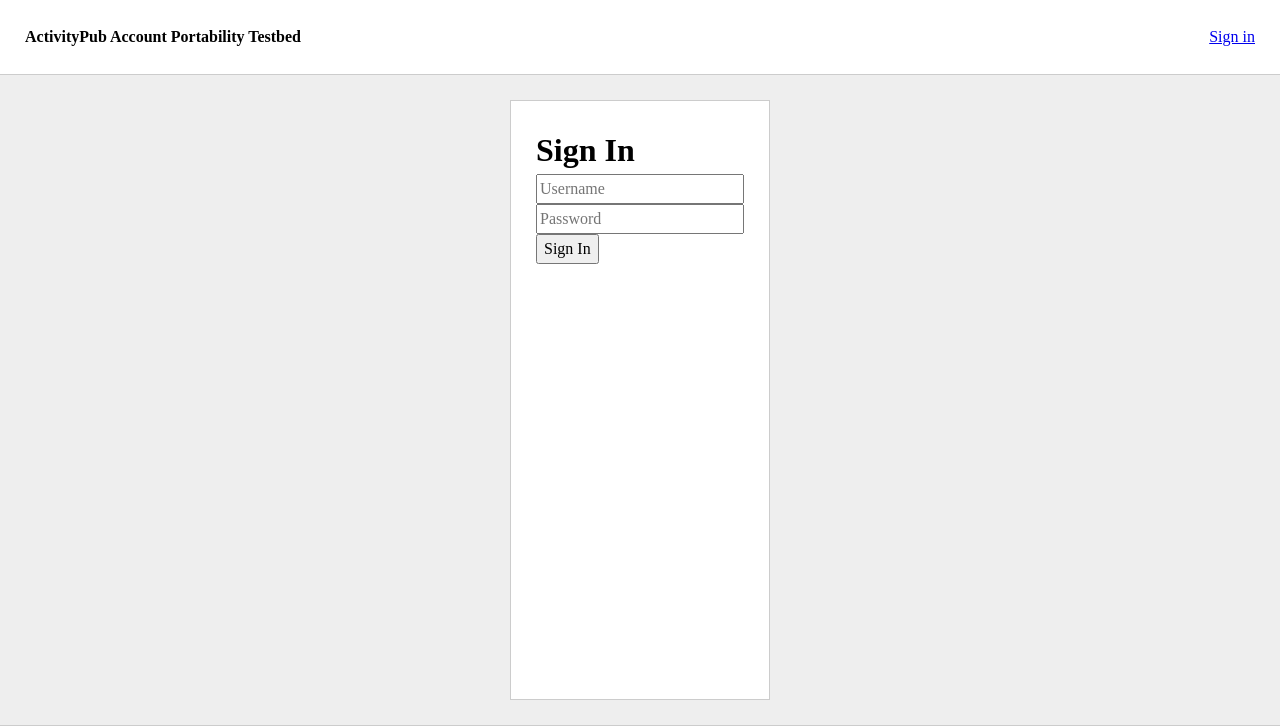
After one commit to dtinit/activity-pub-testbed, a Django app: page /login/ in a window 1280 px wide. The commit adds this page. Shown: the top 726 px of the page. Run offline with Django 5.2, Linux system fonts and the light colour scheme; style sheets or scripts are compiled from the project's sources; some libraries are stand-ins or nearby versions.

Commit message:
feat: Add basic mockup login page structure with form template

```diff
--- /dev/null
+++ b/testbed/core/forms.py
@@ -0,0 +1,17 @@
+from django import forms
+from django.contrib.auth.forms import AuthenticationForm
+
+
+class SecureAuthenticationForm(AuthenticationForm):
+    username = forms.CharField(
+        widget=forms.TextInput(attrs={
+            'class': 'form-control',
+            'placeholder': 'Username',
+        })
+    )
+    password = forms.CharField(
+        widget=forms.PasswordInput(attrs={
+            'class': 'form-control',
+            'placeholder': 'Password',
+        })
+    )
--- a/testbed/core/templates/_base.html
+++ b/testbed/core/templates/_base.html
@@ -14,7 +14,7 @@
       <b>
         ActivityPub Account Portability Testbed
       </b>
-      <a href="">Sign in</a>
+      <a href="{% url 'login' %}">Sign in</a>
     </header>
     <div class="main-content">
     {% block content %}
--- /dev/null
+++ b/testbed/core/templates/auth/login.html
@@ -0,0 +1,25 @@
+{% extends "_base.html" %}
+
+{% block content %}
+<main>
+    <h1>Sign In</h1>
+    <div class="auth-container">
+        <form method="post" class="auth-form">
+            {% csrf_token %}
+            {{ form.non_field_errors }}
+
+            <div class="form-group">
+                {{ form.username }}
+                {{ form.username.errors }}
+            </div>
+
+            <div class="form-group">
+                {{ form.password }}
+                {{ form.password.errors }}
+            </div>
+
+            <button type="submit" class="btn btn-primary">Sign In</button>
+        </form>
+    </div>
+</main>
+{% endblock %}
--- a/testbed/core/views.py
+++ b/testbed/core/views.py
@@ -4,7 +4,16 @@ from django.contrib.auth.decorators import user_passes_test
 from django.shortcuts import render, get_object_or_404
 from django.http import HttpResponse
 from .models import Actor, PortabilityOutbox
+from .forms import SecureAuthenticationForm
 from .serializers import ActorSerializer, PortabilityOutboxSerializer
+
+
+def login_view(request):
+    form = SecureAuthenticationForm()
+    return render(request, 'auth/login.html', {'form': form})
+
+def logout_view(request):
+    return redirect('home')  # Redirect to the home page after logout
 
 
 class ActorDetailView(RetrieveAPIView):
```
Also changed, not shown: testbed/core/urls/views_urls.py (+12 -2 lines).
